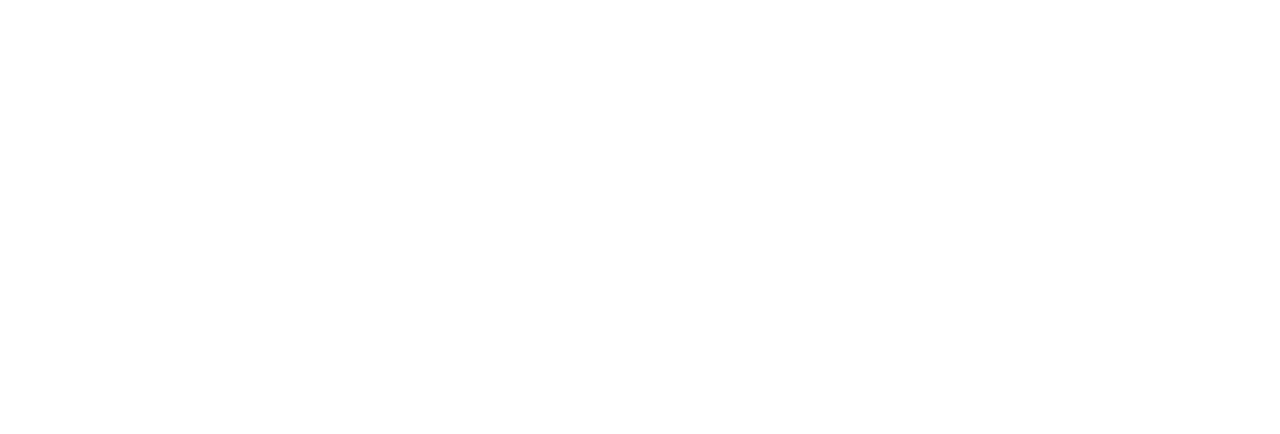
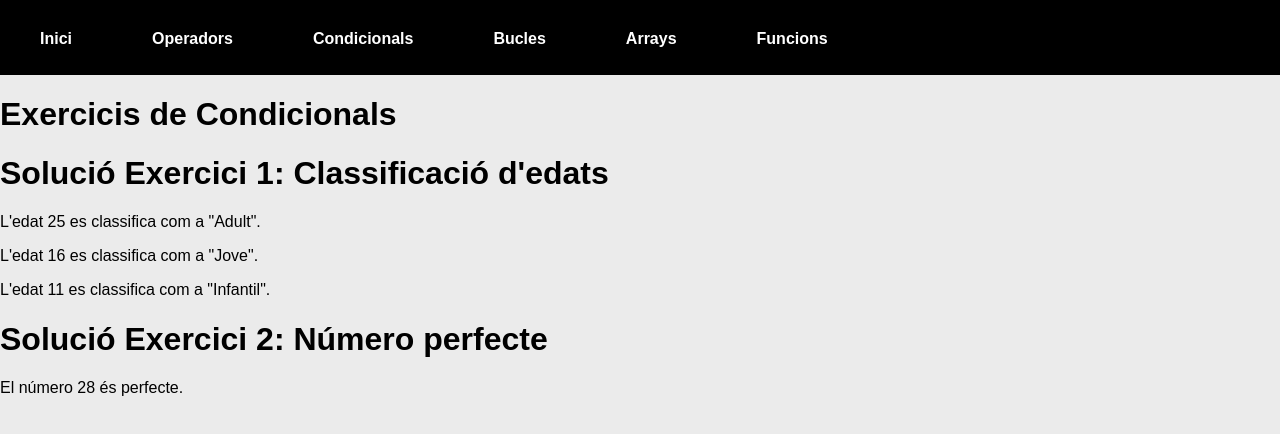
Before and after one commit to vextremera/Marques, a plain HTML site: page AC3.1_Victor_Extremera/html/condicionals.html in a window 1280 px wide. Drawn offline with Linux system fonts and the light colour scheme.

Commit message:
a3.1 finished

```diff
--- /dev/null
+++ b/AC3.1_Victor_Extremera/css/general.css
@@ -0,0 +1,39 @@
+html, body {
+    margin: 0;
+    font-family: Arial, Helvetica, sans-serif;
+    background-color: rgb(235, 235, 235);
+}
+
+header {
+    width: 100%;
+}
+
+nav {
+    background-color: black;
+    top: 0;
+    width: 100%;
+}
+
+.nav-ul {
+    list-style-type: none;
+    margin: 0;
+    padding: 0;
+    overflow: hidden;
+    max-height: 75px;
+}
+
+.nav-ul li {
+    float: left;
+    padding: 30px;
+}
+
+.nav-ul li a{
+    padding: 10px;
+    color: white;
+    text-decoration: none;
+    font-weight: 700;
+}
+
+.nav-ul li a:hover {
+    background-color: rgb(51, 51, 51);
+}
--- a/AC3.1_Victor_Extremera/html/arrays.html
+++ b/AC3.1_Victor_Extremera/html/arrays.html
@@ -0,0 +1,28 @@
+<!DOCTYPE html>
+<html lang="en">
+<head>
+    <meta charset="UTF-8">
+    <meta name="viewport" content="width=device-width, initial-scale=1.0">
+    <title>ARRAY</title>
+    <link rel="stylesheet" href="../css/general.css">
+    <script defer src="../js/script4.js"></script>  <!-- Carreguem el script extern amb defer (al final del document)-->
+</head>
+<body>
+
+    <header>
+        <nav>
+            <ul class="nav-ul">
+                <li><a href="../index.html">Inici</a></li>
+                <li><a href="operadors.html">Operadors</a></li>
+                <li><a href="condicionals.html">Condicionals</a></li>
+                <li><a href="bucles.html">Bucles</a></li>
+                <li><a href="arrays.html">Arrays</a></li>
+                <li><a href="funcions.html">Funcions</a></li>
+            </ul>
+        </nav>
+    </header>
+
+    <h1>Exercicis d'Arrays</h1>
+    <div id="resultats"></div>
+</body>
+</html>
--- a/AC3.1_Victor_Extremera/html/condicionals.html
+++ b/AC3.1_Victor_Extremera/html/condicionals.html
@@ -0,0 +1,28 @@
+<!DOCTYPE html>
+<html lang="en">
+<head>
+    <meta charset="UTF-8">
+    <meta name="viewport" content="width=device-width, initial-scale=1.0">
+    <title>CONDICIONALS</title>
+    <link rel="stylesheet" href="../css/general.css">
+    <script defer src="../js/script2.js"></script>  <!-- Carreguem el script extern amb defer (al final del document)-->
+</head>
+<body>
+
+    <header>
+        <nav>
+            <ul class="nav-ul">
+                <li><a href="../index.html">Inici</a></li>
+                <li><a href="operadors.html">Operadors</a></li>
+                <li><a href="condicionals.html">Condicionals</a></li>
+                <li><a href="bucles.html">Bucles</a></li>
+                <li><a href="arrays.html">Arrays</a></li>
+                <li><a href="funcions.html">Funcions</a></li>
+            </ul>
+        </nav>
+    </header>
+
+    <h1>Exercicis de Condicionals</h1>
+    <div id="resultats"></div>
+</body>
+</html>
--- a/AC3.1_Victor_Extremera/js/script2.js
+++ b/AC3.1_Victor_Extremera/js/script2.js
@@ -0,0 +1,61 @@
+const HTMLdiv = document.getElementById("resultats");
+
+// Funcions
+function classificarEdat(edat) {
+  if (edat <= 12) return "Infantil";
+  else if (edat <= 18) return "Jove";
+  else if (edat <= 64) return "Adult";
+  else return "Sènior";
+}
+
+function esNumeroPerfecte(num) {
+  let sumaDivisors = 0;
+  for (let i = 1; i < num; i++) {
+    if (num % i === 0) {
+      sumaDivisors += i;
+    }
+  }
+  return sumaDivisors === num;
+}
+
+let edatAdult = 25;
+let edatJove = 16;
+let edatInfantil = 11;
+let numero = 28;
+
+let exercicis = ["Classificació d'edats", "Número perfecte"];
+
+for (let i = 0; i < exercicis.length; i++) {
+  const h1 = document.createElement("h1");
+  const div = document.createElement("div");
+  const p = document.createElement("p");
+
+  h1.textContent = "Solució Exercici " + (i + 1) + ": " + exercicis[i];
+
+  if (i === 0) {
+    let edatsArray = [
+      `L'edat ${edatAdult} es classifica com a "${classificarEdat(
+        edatAdult
+      )}".`,
+      `L'edat ${edatJove} es classifica com a "${classificarEdat(edatJove)}".`,
+      `L'edat ${edatInfantil} es classifica com a "${classificarEdat(
+        edatInfantil
+      )}".`,
+    ];
+    edatsArray.forEach((edat) => {
+      const p = document.createElement("p");
+      p.textContent = edat;
+      div.appendChild(p);
+    });
+  } else if (i === 1) {
+    if (esNumeroPerfecte(numero)) {
+      p.textContent = `El número ${numero} és perfecte.`;
+    } else {
+      p.textContent = `El número ${numero} no és perfecte.`;
+    }
+  }
+
+  HTMLdiv.appendChild(h1);
+  HTMLdiv.appendChild(div);
+  HTMLdiv.appendChild(p);
+}
```
Also changed, not shown: AC3.1_Victor_Extremera/html/bucles.html (+28 -0 lines), AC3.1_Victor_Extremera/html/funcions.html (+28 -0 lines), AC3.1_Victor_Extremera/html/operadors.html (+17 -2 lines), AC3.1_Victor_Extremera/js/script1.js (+46 -24 lines), AC3.1_Victor_Extremera/js/script3.js (added, +57 -0 lines), AC3.1_Victor_Extremera/js/script4.js (added, +38 -0 lines), AC3.1_Victor_Extremera/js/script5.js (added, +32 -0 lines).
